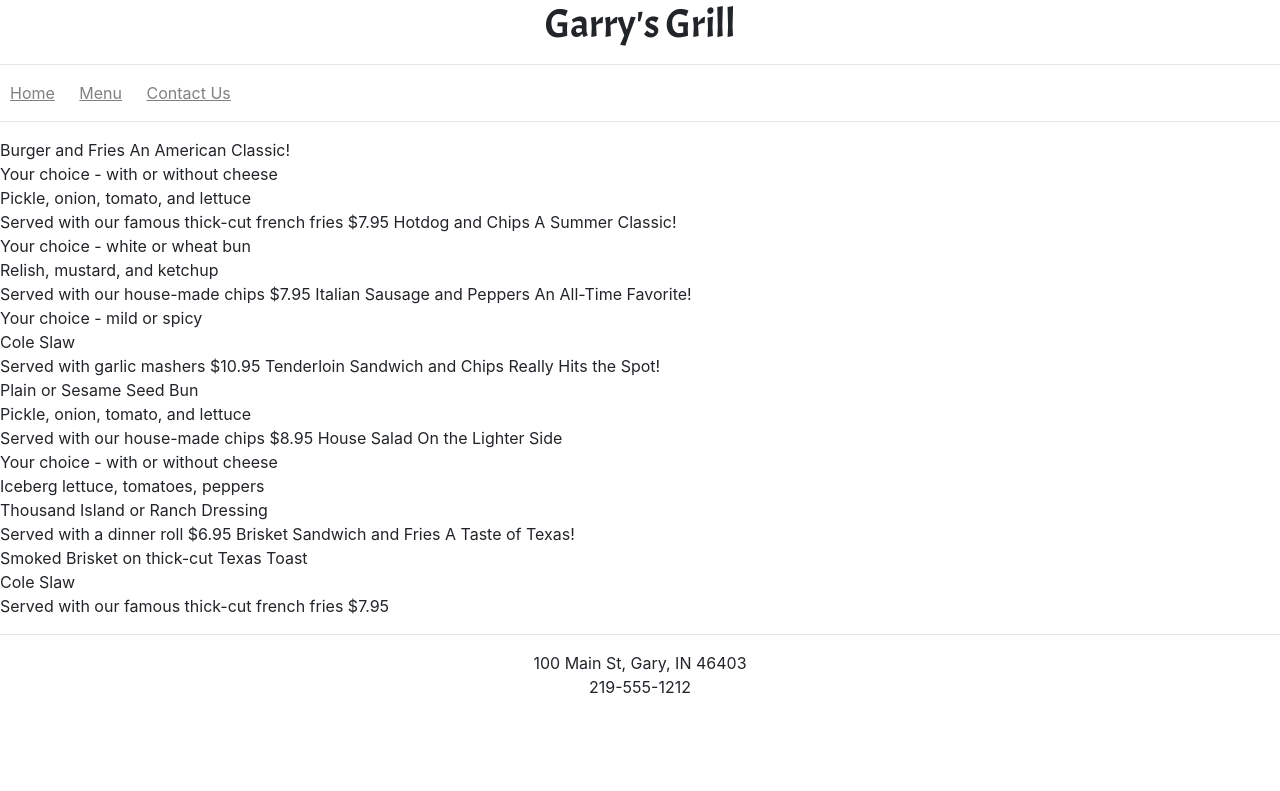
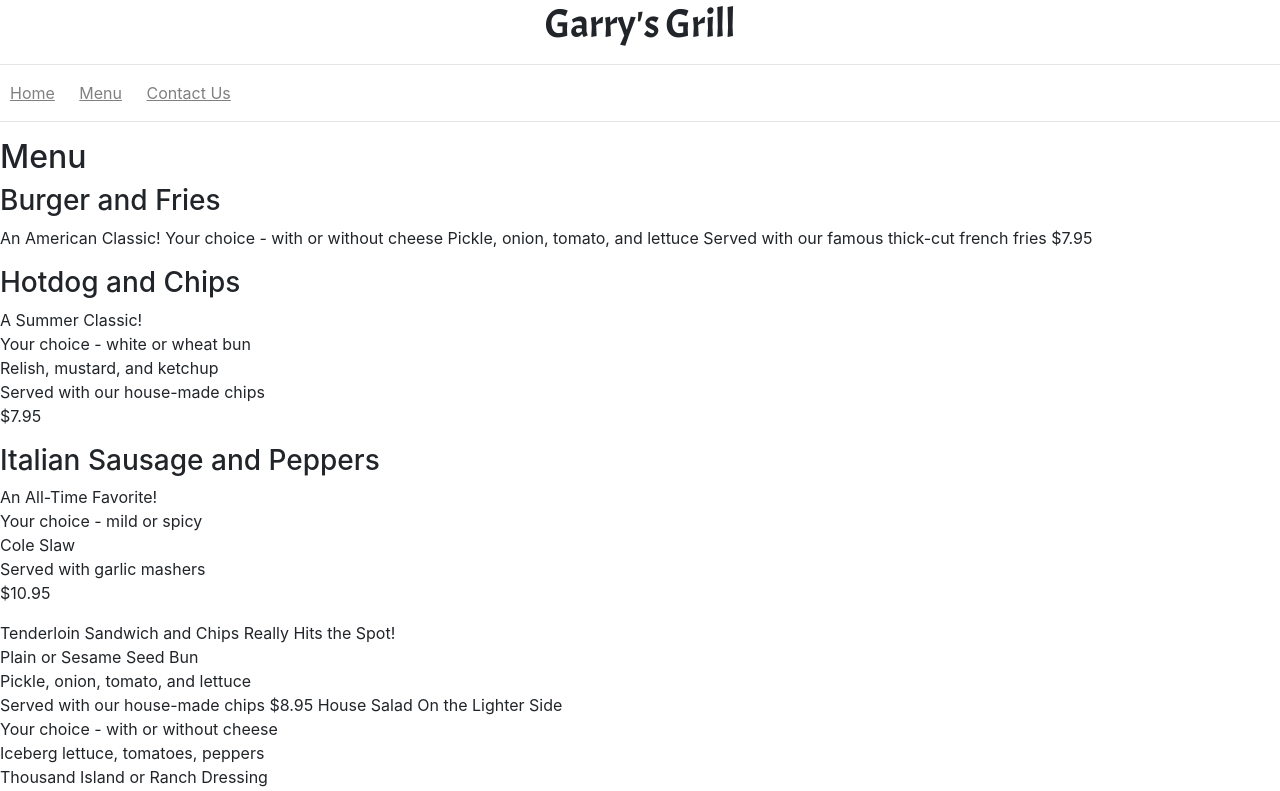
Before and after one commit to ReginaPetty/RestaurantSite, a plain HTML site: page menu.html in a window 1280 px wide. Shown: the top 791 px of the page. Drawn offline with Linux system fonts and the light colour scheme.

Commit message:
Trying to revert.

```diff
--- a/menu.html
+++ b/menu.html
@@ -16,18 +16,42 @@
         <a class="nav-space" href="contact.html">Contact Us</a>
     </nav>
     <hr />
+    <h2>Menu</h2>
 
-Burger and Fries
-An American Classic!<br />Your choice - with or without cheese<br />Pickle, onion, tomato, and lettuce<br />Served with our famous thick-cut french fries
-$7.95
 
-Hotdog and Chips
-A Summer Classic!<br />Your choice - white or wheat bun<br />Relish, mustard, and ketchup<br />Served with our house-made chips
-$7.95
+    <div class="burger">
+        <h3>Burger and Fries</h3>
+        <p>An American Classic!
+            Your choice - with or without cheese
+            Pickle, onion, tomato, and lettuce
+            Served with our famous thick-cut french fries
+            $7.95</p>
+        </div>
 
-Italian Sausage and Peppers
-An All-Time Favorite!<br />Your choice - mild or spicy<br />Cole Slaw<br />Served with garlic mashers
-$10.95
+
+
+
+        <div>
+            <h3>Hotdog and Chips</h3>
+            <p>A Summer Classic!<br />
+                Your choice - white or wheat bun<br />
+                Relish, mustard, and ketchup<br />
+                Served with our house-made chips<br />
+                $7.95</p>
+            </div>
+
+            <div>
+                <h3>Italian Sausage and Peppers</h3>
+                <p>An All-Time Favorite!<br />
+                    Your choice - mild or spicy<br />
+                    Cole Slaw<br />
+                    Served with garlic mashers<br />
+                    $10.95</p>
+                </div>
+
+
+
+
 
                 Tenderloin Sandwich and Chips
                 Really Hits the Spot!<br />Plain or Sesame Seed Bun<br />Pickle, onion, tomato, and lettuce<br />Served with our house-made chips
```
Lines whose indentation alone changed are shown as unchanged.
